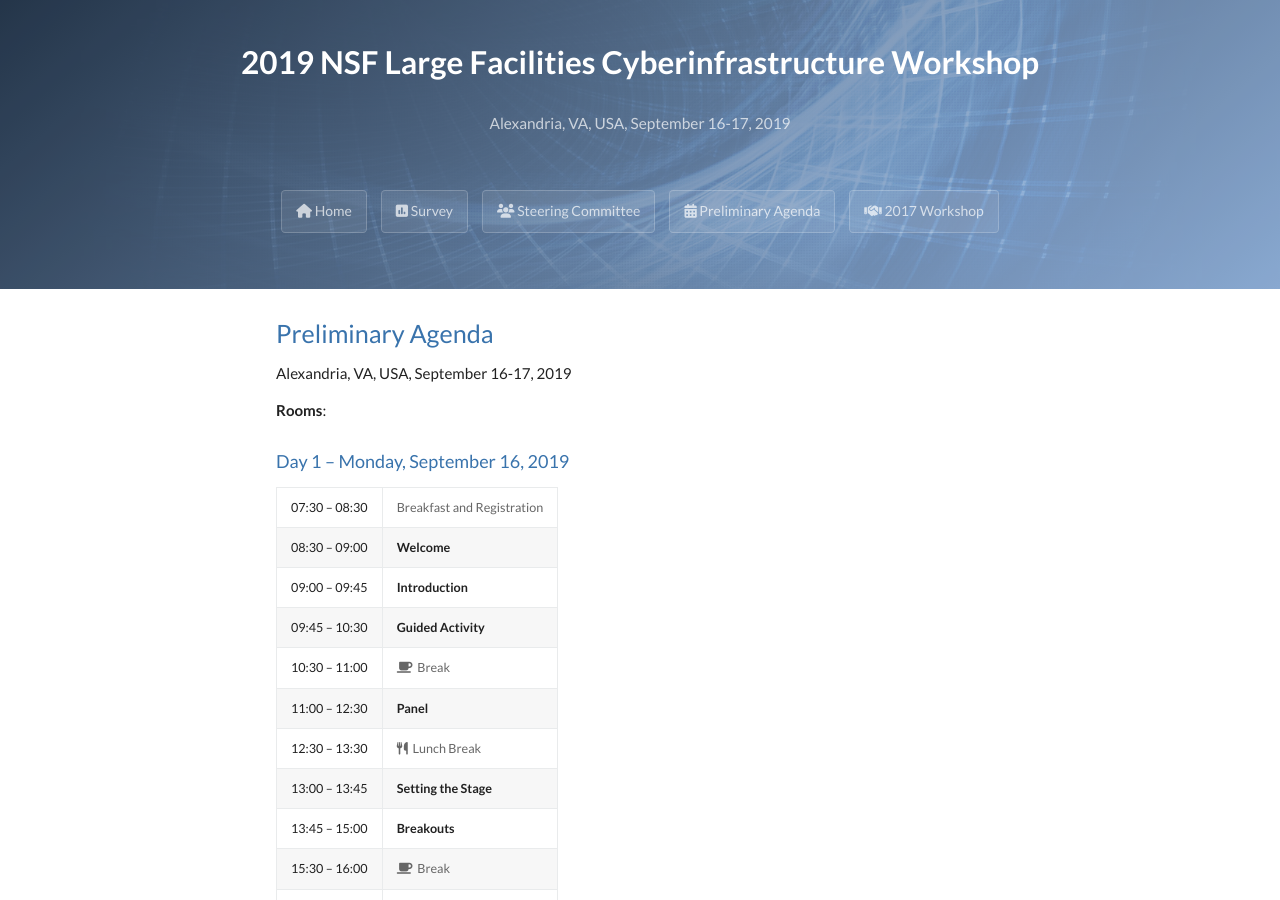
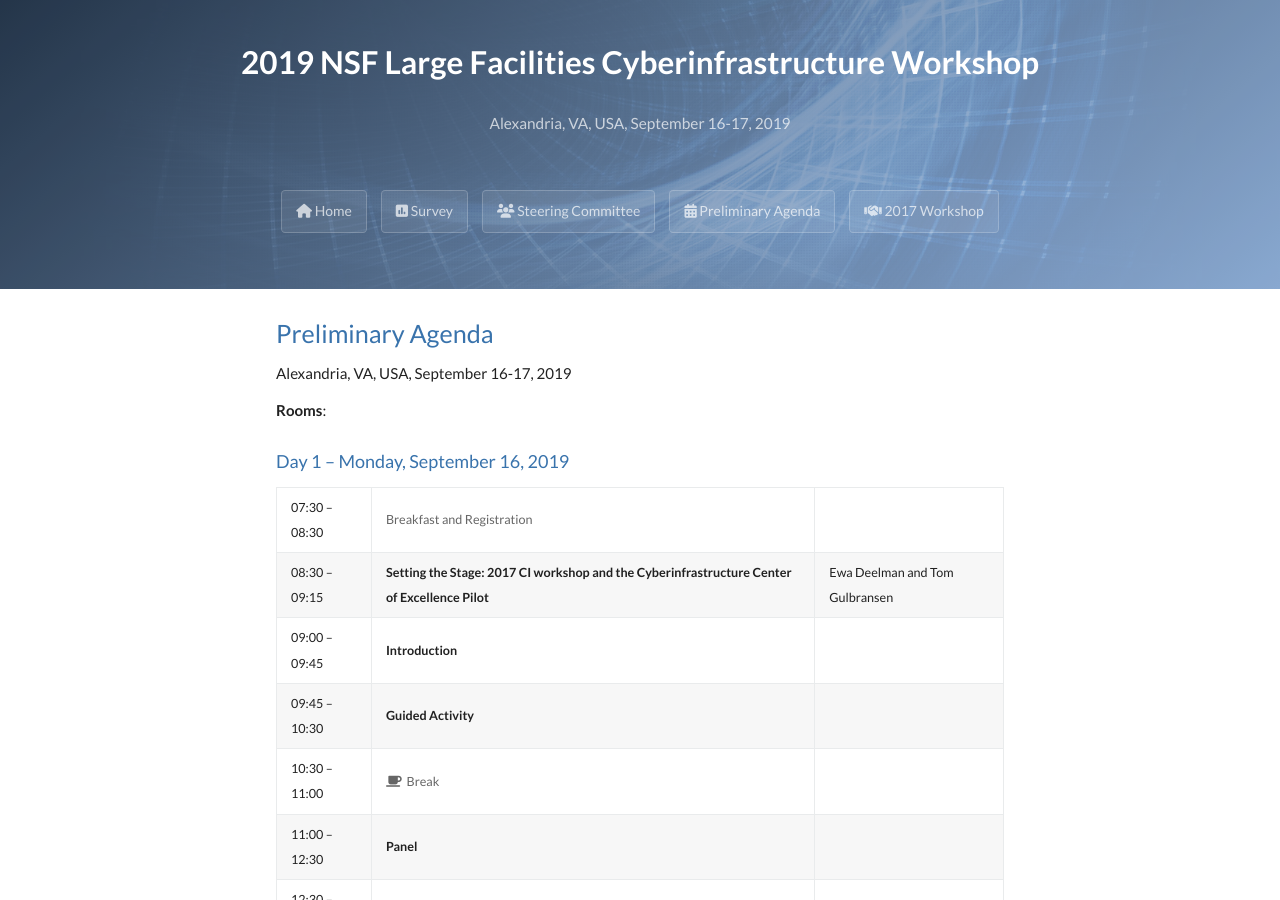
Before and after one commit to facilitiesci/facilitiesci.github.io, a Jekyll site: the page built from agenda.md, in a window 1280 px wide and 900 px high. Built offline with Jekyll 4.4.1, drawn with Linux system fonts in a browser that asks for light colours; nearby versions of some CDN libraries; our own code applies the rules of GitHub Pages for plain Markdown files.

Commit message:
Update agenda.md

```diff
--- a/agenda.md
+++ b/agenda.md
@@ -11,7 +11,7 @@
 ### Day 1 – Monday, September 16, 2019
 
 | 07:30 – 08:30	| <span style="color: #666">Breakfast and Registration</span>
-| 08:30 – 09:00	| **Welcome**
+| 08:30 – 09:15	| **Setting the Stage: 2017 CI workshop and the Cyberinfrastructure Center of Excellence Pilot** | Ewa Deelman and Tom Gulbransen
 | 09:00 – 09:45	| **Introduction**
 | 09:45 – 10:30	| **Guided Activity**
 | 10:30 – 11:00	| <span style="color: #666"><i class="fas fa-coffee"></i>&nbsp;&nbsp;Break</span>
```
